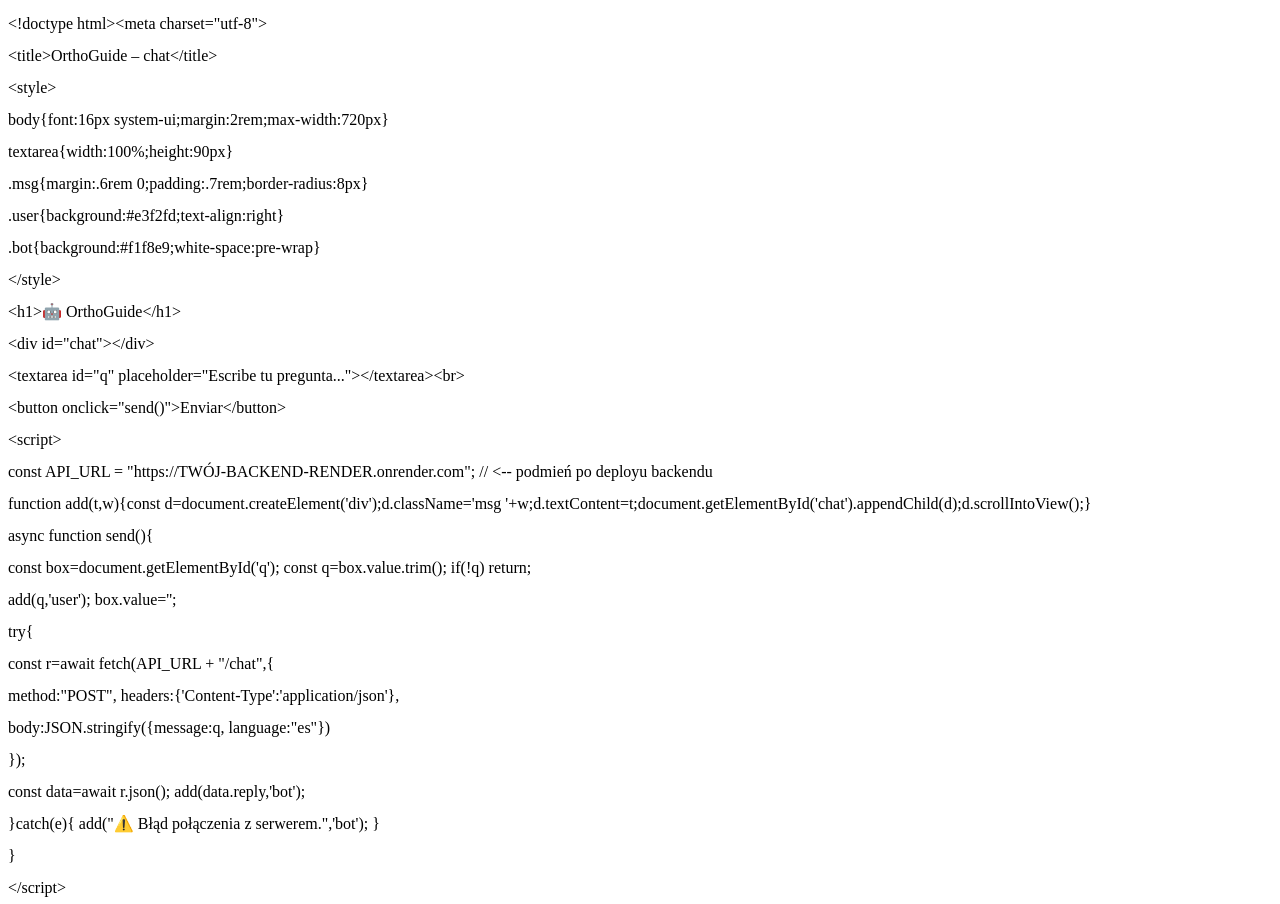
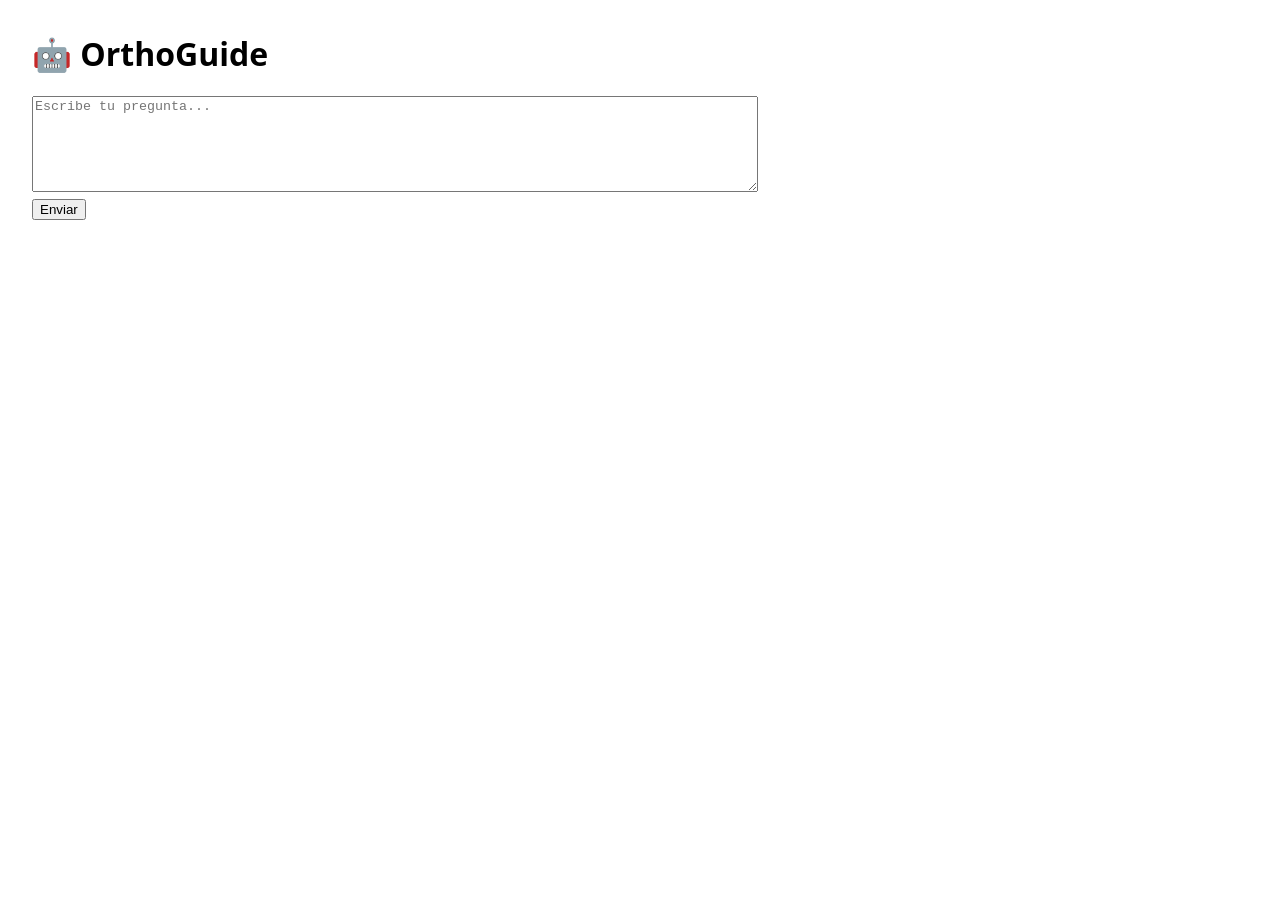
Before and after one commit to wstrauma/orthoguide-frontend, a plain HTML site: page index.html in a window 1280 px wide. After the commit the page ends 800 px from the top, so only its background shows below. Drawn offline with Linux system fonts and the light colour scheme.

Commit message:
Update index.html

```diff
--- a/index.html
+++ b/index.html
@@ -1,67 +1,33 @@
-<!DOCTYPE html>
-<html>
-<head>
-	<meta http-equiv="content-type" content="text/html; charset=utf-8"/>
-	<title></title>
-	<meta name="generator" content="LibreOffice 24.2.7.2 (Linux)"/>
-	<meta name="created" content="2025-09-03T18:37:55.905773919"/>
-	<meta name="changed" content="2025-09-03T18:38:36.984101292"/>
-	<style type="text/css">
-		@page { size: 21cm 29.7cm; margin: 2cm }
-		p { line-height: 115%; margin-bottom: 0.25cm; background: transparent }
-	</style>
-</head>
-<body lang="pl-PL" link="#000080" vlink="#800000" dir="ltr"><p style="line-height: 100%; margin-bottom: 0cm">
-&lt;!doctype html&gt;&lt;meta charset=&quot;utf-8&quot;&gt;</p>
-<p style="line-height: 100%; margin-bottom: 0cm">&lt;title&gt;OrthoGuide
-– chat&lt;/title&gt;</p>
-<p style="line-height: 100%; margin-bottom: 0cm">&lt;style&gt;</p>
-<p style="line-height: 100%; margin-bottom: 0cm">  body{font:16px
-system-ui;margin:2rem;max-width:720px}</p>
-<p style="line-height: 100%; margin-bottom: 0cm">
-textarea{width:100%;height:90px}</p>
-<p style="line-height: 100%; margin-bottom: 0cm">  .msg{margin:.6rem
-0;padding:.7rem;border-radius:8px}</p>
-<p style="line-height: 100%; margin-bottom: 0cm">
-.user{background:#e3f2fd;text-align:right}</p>
-<p style="line-height: 100%; margin-bottom: 0cm">
-.bot{background:#f1f8e9;white-space:pre-wrap}</p>
-<p style="line-height: 100%; margin-bottom: 0cm">&lt;/style&gt;</p>
-<p style="line-height: 100%; margin-bottom: 0cm">&lt;h1&gt;🤖
-OrthoGuide&lt;/h1&gt;</p>
-<p style="line-height: 100%; margin-bottom: 0cm">&lt;div
-id=&quot;chat&quot;&gt;&lt;/div&gt;</p>
-<p style="line-height: 100%; margin-bottom: 0cm">&lt;textarea id=&quot;q&quot;
-placeholder=&quot;Escribe tu pregunta...&quot;&gt;&lt;/textarea&gt;&lt;br&gt;</p>
-<p style="line-height: 100%; margin-bottom: 0cm">&lt;button
-onclick=&quot;send()&quot;&gt;Enviar&lt;/button&gt;</p>
-<p style="line-height: 100%; margin-bottom: 0cm">&lt;script&gt;</p>
-<p style="line-height: 100%; margin-bottom: 0cm">const API_URL =
-&quot;https://TWÓJ-BACKEND-RENDER.onrender.com&quot;; // &lt;--
-podmień po deployu backendu</p>
-<p style="line-height: 100%; margin-bottom: 0cm">function
-add(t,w){const d=document.createElement('div');d.className='msg
-'+w;d.textContent=t;document.getElementById('chat').appendChild(d);d.scrollIntoView();}</p>
-<p style="line-height: 100%; margin-bottom: 0cm">async function
-send(){</p>
-<p style="line-height: 100%; margin-bottom: 0cm">  const
-box=document.getElementById('q'); const q=box.value.trim(); if(!q)
-return;</p>
-<p style="line-height: 100%; margin-bottom: 0cm">  add(q,'user');
-box.value='';</p>
-<p style="line-height: 100%; margin-bottom: 0cm">  try{</p>
-<p style="line-height: 100%; margin-bottom: 0cm">    const r=await
-fetch(API_URL + &quot;/chat&quot;,{</p>
-<p style="line-height: 100%; margin-bottom: 0cm">      method:&quot;POST&quot;,
-headers:{'Content-Type':'application/json'},</p>
-<p style="line-height: 100%; margin-bottom: 0cm">
-body:JSON.stringify({message:q, language:&quot;es&quot;})</p>
-<p style="line-height: 100%; margin-bottom: 0cm">    });</p>
-<p style="line-height: 100%; margin-bottom: 0cm">    const data=await
-r.json(); add(data.reply,'bot');</p>
-<p style="line-height: 100%; margin-bottom: 0cm">  }catch(e){ add(&quot;⚠️
-Błąd połączenia z serwerem.&quot;,'bot'); }</p>
-<p style="line-height: 100%; margin-bottom: 0cm">}</p>
-<p style="line-height: 100%; margin-bottom: 0cm">&lt;/script&gt;</p>
-</body>
+<!doctype html>
+<html lang="es">
+<meta charset="utf-8">
+<meta name="viewport" content="width=device-width,initial-scale=1">
+<title>OrthoGuide – chat</title>
+<style>
+  body{font:16px system-ui;margin:2rem;max-width:720px}
+  textarea{width:100%;height:90px}
+  .msg{margin:.6rem 0;padding:.7rem;border-radius:8px}
+  .user{background:#e3f2fd;text-align:right}
+  .bot{background:#f1f8e9;white-space:pre-wrap}
+</style>
+<h1>🤖 OrthoGuide</h1>
+<div id="chat"></div>
+<textarea id="q" placeholder="Escribe tu pregunta..."></textarea><br>
+<button onclick="send()">Enviar</button>
+<script>
+const API_URL = "https://orthoguide-backend.onrender.com"; // Twój backend (Render)
+function add(t,w){const d=document.createElement('div');d.className='msg '+w;d.textContent=t;document.getElementById('chat').appendChild(d);d.scrollIntoView();}
+async function send(){
+  const box=document.getElementById('q'); const q=box.value.trim(); if(!q) return;
+  add(q,'user'); box.value='';
+  try{
+    const r=await fetch(API_URL + "/chat",{
+      method:"POST",
+      headers:{'Content-Type':'application/json'},
+      body:JSON.stringify({message:q, language:"es"})
+    });
+    const data=await r.json(); add(data.reply,'bot');
+  }catch(e){ add("⚠️ Błąd połączenia z serwerem.",'bot'); }
+}
+</script>
 </html>
```
